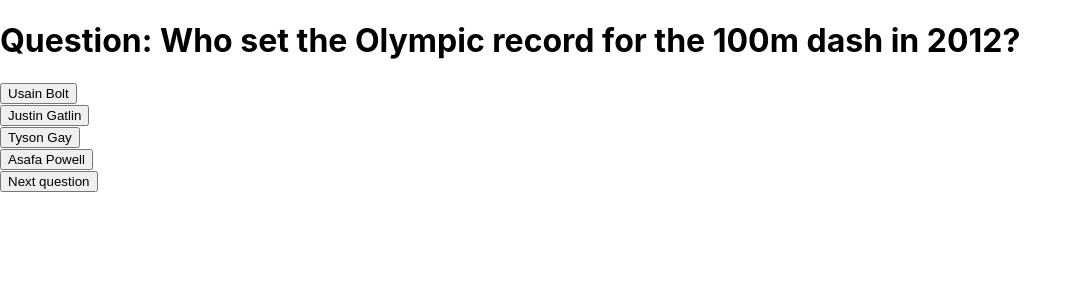
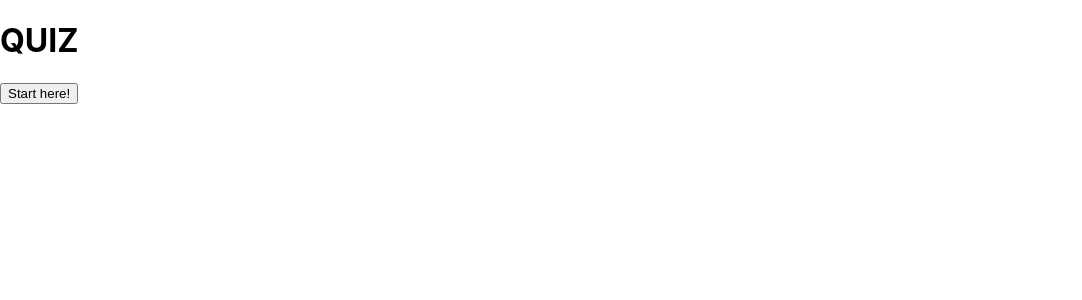
Before and after one commit to Technigo/project-redux-quiz-old, a React (Create React App) app: page / in a window 1280 px wide. Shown: the top 300 px of the page, without its empty margins (0-1082 px from the left). Built offline with nearby package versions, Linux system fonts and the light colour scheme.

Commit message:
Added more functionalities

```diff
--- a/package.json
+++ b/package.json
@@ -14,6 +14,7 @@
     "react": "^16.12.0",
     "react-dom": "^16.12.0",
     "react-redux": "^7.1.3",
+    "react-router-dom": "^6.3.0",
     "react-scripts": "^3.3.0",
     "styled-components": "^5.3.5"
   },
--- a/src/App.js
+++ b/src/App.js
@@ -2,10 +2,13 @@ import React from 'react'
 import { Provider } from 'react-redux'
 import { combineReducers, configureStore } from '@reduxjs/toolkit'
 import { quiz } from 'reducers/quiz'
+import { BrowserRouter, Routes, Route } from 'react-router-dom'
+
+import { StartPage } from 'components/StartPage'
 import { Main } from './components/Main'
 
 
-import { CurrentQuestion } from 'components/CurrentQuestion'
+// import { CurrentQuestion } from 'components/CurrentQuestion'
 
 const reducer = combineReducers({
   quiz: quiz.reducer
@@ -16,8 +19,12 @@ const store = configureStore({ reducer })
 export const App = () => {
   return (
     <Provider store={store}>
-      <Main />
-      {/* <CurrentQuestion /> */}
+      <BrowserRouter>
+        <Routes>
+          <Route path="/" element={<StartPage />} />
+          <Route path="/quiz" element={<Main />} />
+        </Routes>
+      </BrowserRouter>
     </Provider>
   )
 }
--- a/src/components/Buttons.js
+++ b/src/components/Buttons.js
@@ -2,6 +2,11 @@ import React from 'react'
 import { useDispatch } from 'react-redux'
 import { quiz } from 'reducers/quiz'
 
+export const StartButton = () => {
+  return (
+    <button>Start here!</button>
+  )
+}
 
 export const NextButton = () => {
   const dispatch = useDispatch()
--- a/src/components/CurrentQuestion.js
+++ b/src/components/CurrentQuestion.js
@@ -28,14 +28,18 @@ export const CurrentQuestion = () => {
 
   return (
     <div>
+      <img src={question.img} alt=""/>
       <h1>Question: {question.questionText}</h1>
       {question.options.map((option, answerIndex) => (
-        <Option key={answerIndex} option={option} answerIndex={answerIndex} isCorrectAnswer={isCorrectAnswer}
-        setIsCorrectAnswer={setIsCorrectAnswer} />
+        <Option
+          key={answerIndex}
+          option={option}
+          answerIndex={answerIndex}
+          isCorrectAnswer={isCorrectAnswer}
+          setIsCorrectAnswer={setIsCorrectAnswer} />
       ))}
-      {/* <NextButton /> */}
       {!quizOver && questionIndex === questions.length - 1 ? <SubmitButton /> : <NextButton setIsCorrectAnswer={setIsCorrectAnswer} />}
-
+      <p>Question {questionIndex + 1}  / {questions.length} </p>
     </div>
   )
 }
--- a/src/components/Option.js
+++ b/src/components/Option.js
@@ -1,30 +1,45 @@
-import React, { useState } from 'react'
+import React, { useState, useEffect } from 'react'
 import { useSelector, useDispatch } from 'react-redux'
 import { quiz } from 'reducers/quiz'
 
-export const Option = ({ option, answerIndex, isCorrectAnswer, setIsCorrectAnswer }) => {
+export const Option = ({
+  option,
+  answerIndex,
+  isCorrectAnswer,
+  setIsCorrectAnswer }) => {
+
   const dispatch = useDispatch()
 
   const question = useSelector((state) => state.quiz.questions[state.quiz.currentQuestionIndex])
   const questionId = question.id
   const correctAnswer = question.correctAnswerIndex
 
-  // const [isCorrectAnswer, setIsCorrectAnswer] = useState(null)
+  const [borderColor, setBorderColor] = useState({ borderColor: "transparent" })
+
+  // necessary for the other questions to keep transparent border for their options buttons
+  useEffect(() => {
+    setBorderColor({ borderColor: "transparent" })
+  }, [questionId])
 
   const onAnswerSubmit = () => {
     dispatch(quiz.actions.submitAnswer({ questionId, answerIndex }))
     if (answerIndex === correctAnswer) {
       setIsCorrectAnswer(true)
+      setBorderColor({ borderColor: "green" })
     } else {
       setIsCorrectAnswer(false)
+      setBorderColor({ borderColor: "red" })
     }
-    console.log(isCorrectAnswer)
   }
 
   return (
     <div>
-      <button onClick={onAnswerSubmit} key={answerIndex}>{option}</button>
-
+      <button
+        key={answerIndex}
+        type="button"
+        style={borderColor}
+        onClick={onAnswerSubmit}>{option}
+      </button>
     </div>
   )
 }
--- /dev/null
+++ b/src/components/StartPage.js
@@ -0,0 +1,15 @@
+import React from 'react'
+import { Link } from 'react-router-dom'
+import { StartButton } from './Buttons'
+
+export const StartPage = () => {
+
+  return (
+    <div>
+      <h1>QUIZ</h1>
+      <Link to="/quiz">
+        <StartButton />
+      </Link>
+    </div>
+  )
+}
--- a/src/components/Summary.js
+++ b/src/components/Summary.js
@@ -5,9 +5,30 @@ import { RestartButton } from './Buttons'
 
 export const Summary = () => {
   const answers = useSelector((state) => state.quiz.answers)
-console.log(answers)
+  const correctAnswers = answers.filter(item => item.isCorrect)
+
+  console.log(answers)
+
   return (
-    <><div>Summary</div><RestartButton /></>
+    <>
+      <div>Summary</div>
+      <div>
+        {answers.map((item) => (
+          <div key={item.answer}>
+            <p>Question {item.questionId} "{item.question.questionText}", you answered: {item.answer}</p>
+            {/* <p>{item.isCorrect ? "you were right" : "you were wrong"}</p> */}
+            <p>{item.isCorrect ? `You were right, the answer was ${item.answer}!` : `You got it wrong, the answer wasn't ${item.answer}, it was ${item.question.options[item.question.correctAnswerIndex]}`}</p>
+          </div>
+        ))}
+        {answers.length === 0 && (
+          <div>You haven't answered any question!</div>
+        )}
+        <div>
+          Your score is {correctAnswers.length}/{answers.length}
+        </div>
+      </div>
+      <RestartButton />
+    </>
 
   )
 }
--- a/src/reducers/quiz.js
+++ b/src/reducers/quiz.js
@@ -2,8 +2,8 @@ import { createSlice } from '@reduxjs/toolkit'
 
 // Change these to your own questions!
 const questions = [
-  { id: 1, questionText: 'Who set the Olympic record for the 100m dash in 2012?', options: ['Usain Bolt', 'Justin Gatlin', 'Tyson Gay', 'Asafa Powell'], correctAnswerIndex: 0 },
-  { id: 2, questionText: 'When was Michael Phelps last named male World Swimmer of the Year?', options: ['2012', '2014', '2016', '2018'], correctAnswerIndex: 2 }
+  { id: 1, img: 'https://www.placecage.com/200/300', questionText: 'Who set the Olympic record for the 100m dash in 2012?', options: ['Usain Bolt', 'Justin Gatlin', 'Tyson Gay', 'Asafa Powell'], correctAnswerIndex: 0 },
+  { id: 2, img: 'https://placekitten.com/200/300', questionText: 'When was Michael Phelps last named male World Swimmer of the Year?', options: ['2012', '2014', '2016', '2018'], correctAnswerIndex: 2 }
 ]
 
 const initialState = {
```
Also changed, not shown: 1 other file (tests, documents, lock files or other folders).
